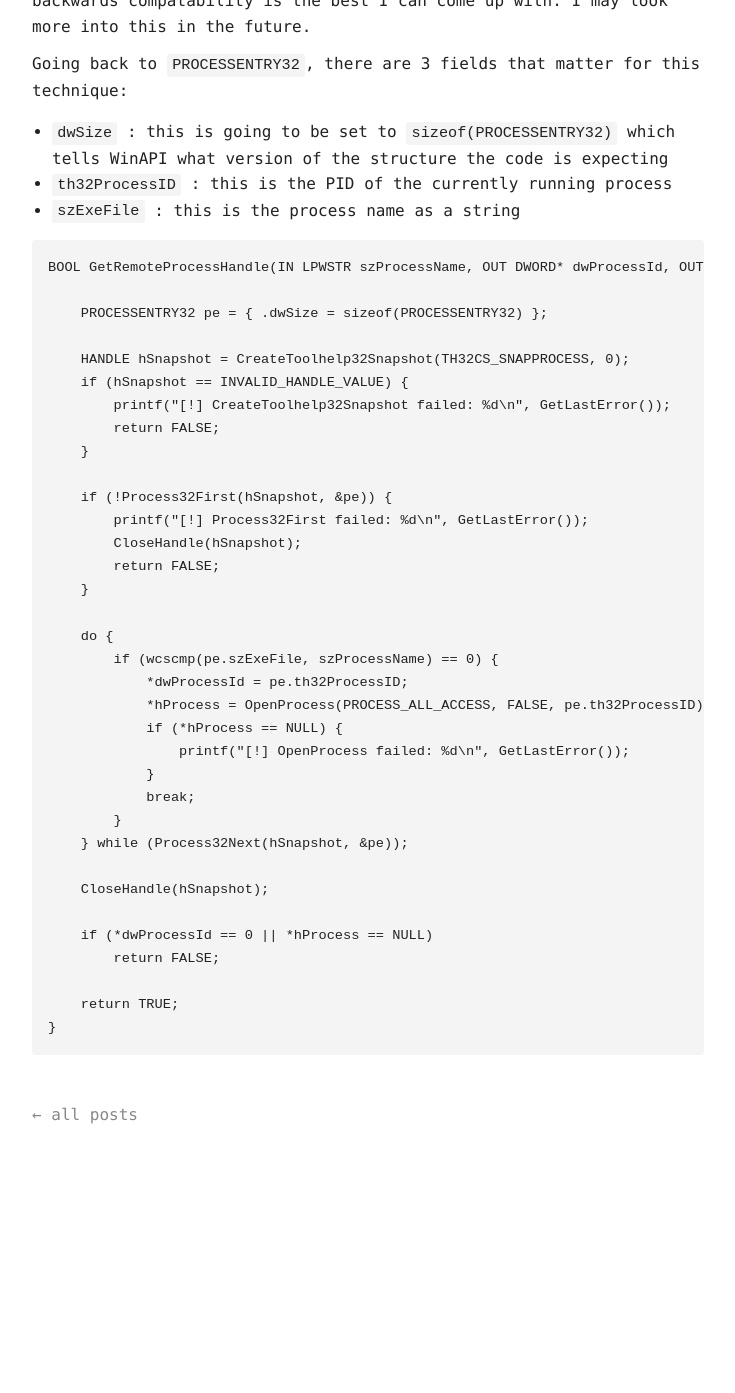
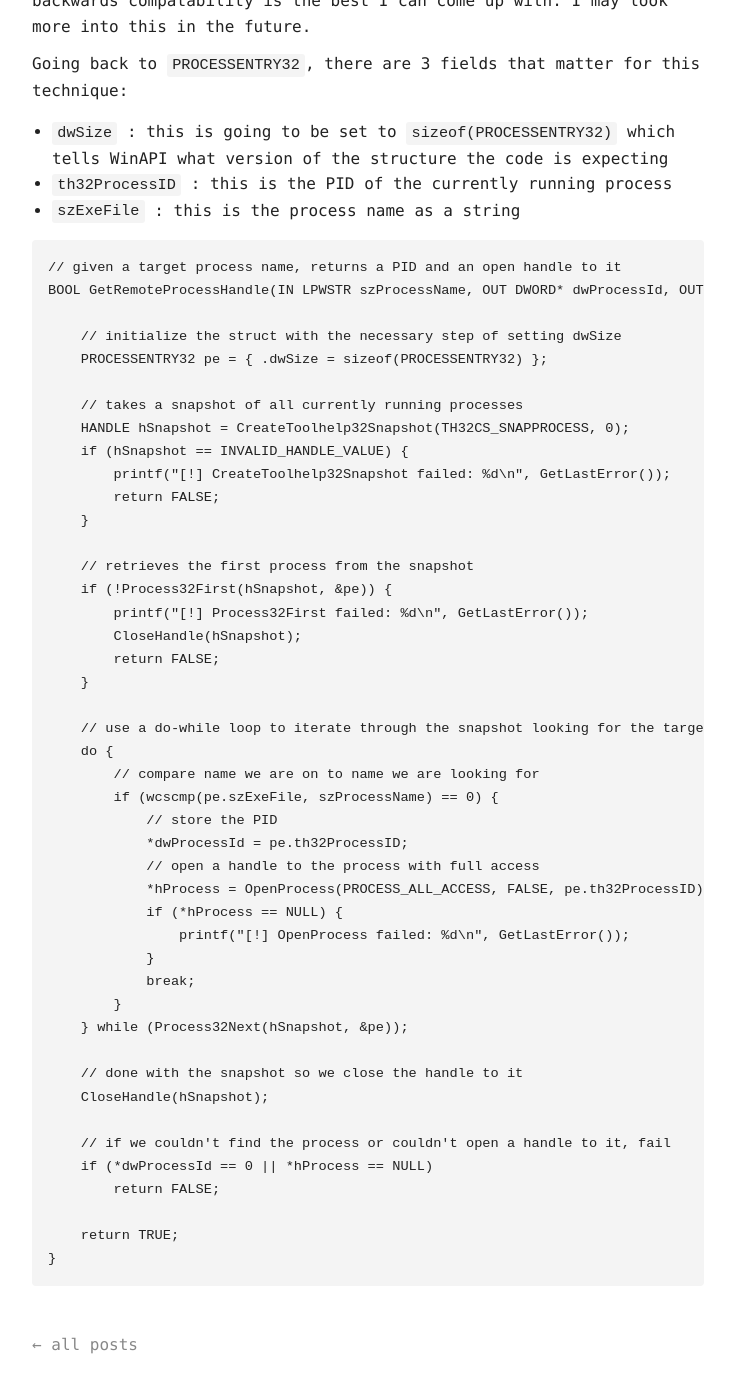
Before and after one commit to hol-jud18/hol-jud18.github.io, a Jekyll site: the page built from _posts/2026-05-18-process-injection.md, in a window 1280 px wide and 1400 px high, scrolled down 632 px. Shown: the top 1393 px of the window, without its empty margins (272-1007 px from the left). Built offline with Jekyll 4.4.1, drawn with Linux system fonts in a browser that asks for light colours; before the commit the page ends 1807 px from its top, so only the background shows below that.

Commit message:
finishing code block

````diff
--- a/_posts/2026-05-18-process-injection.md
+++ b/_posts/2026-05-18-process-injection.md
@@ -21,26 +21,34 @@ Going back to `PROCESSENTRY32`, there are 3 fields that matter for this techniqu
 + `th32ProcessID` : this is the PID of the currently running process
 + `szExeFile` : this is the process name as a string
 
-```
+```C
+// given a target process name, returns a PID and an open handle to it
 BOOL GetRemoteProcessHandle(IN LPWSTR szProcessName, OUT DWORD* dwProcessId, OUT HANDLE* hProcess) {
 
+    // initialize the struct with the necessary step of setting dwSize
     PROCESSENTRY32 pe = { .dwSize = sizeof(PROCESSENTRY32) };
 
+    // takes a snapshot of all currently running processes
     HANDLE hSnapshot = CreateToolhelp32Snapshot(TH32CS_SNAPPROCESS, 0);
     if (hSnapshot == INVALID_HANDLE_VALUE) {
         printf("[!] CreateToolhelp32Snapshot failed: %d\n", GetLastError());
         return FALSE;
     }
 
+    // retrieves the first process from the snapshot
     if (!Process32First(hSnapshot, &pe)) {
         printf("[!] Process32First failed: %d\n", GetLastError());
         CloseHandle(hSnapshot);
         return FALSE;
     }
 
+    // use a do-while loop to iterate through the snapshot looking for the target process
     do {
+        // compare name we are on to name we are looking for
         if (wcscmp(pe.szExeFile, szProcessName) == 0) {
+            // store the PID
             *dwProcessId = pe.th32ProcessID;
+            // open a handle to the process with full access
             *hProcess = OpenProcess(PROCESS_ALL_ACCESS, FALSE, pe.th32ProcessID);
             if (*hProcess == NULL) {
                 printf("[!] OpenProcess failed: %d\n", GetLastError());
@@ -49,8 +57,10 @@ BOOL GetRemoteProcessHandle(IN LPWSTR szProcessName, OUT DWORD* dwProcessId, OUT
         }
     } while (Process32Next(hSnapshot, &pe));
 
+    // done with the snapshot so we close the handle to it
     CloseHandle(hSnapshot);
 
+    // if we couldn't find the process or couldn't open a handle to it, fail
     if (*dwProcessId == 0 || *hProcess == NULL)
         return FALSE;
 
````
